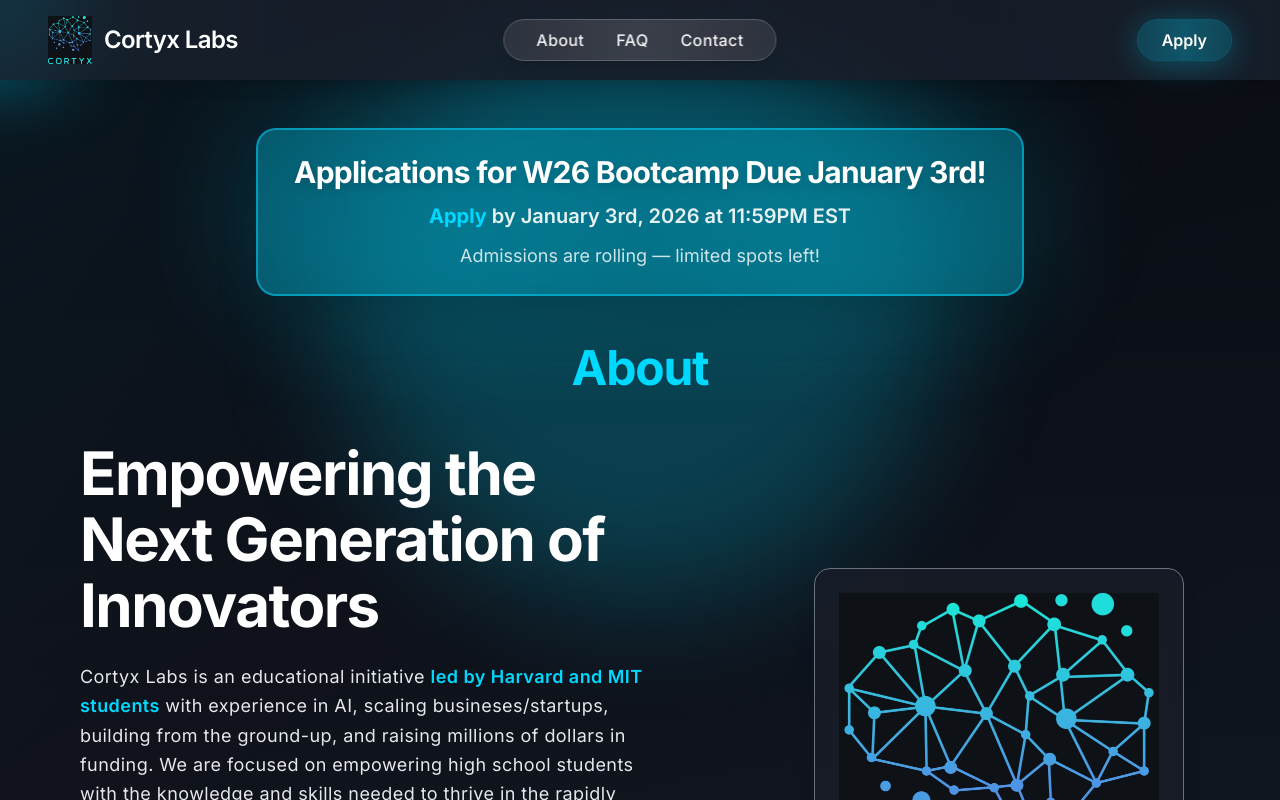
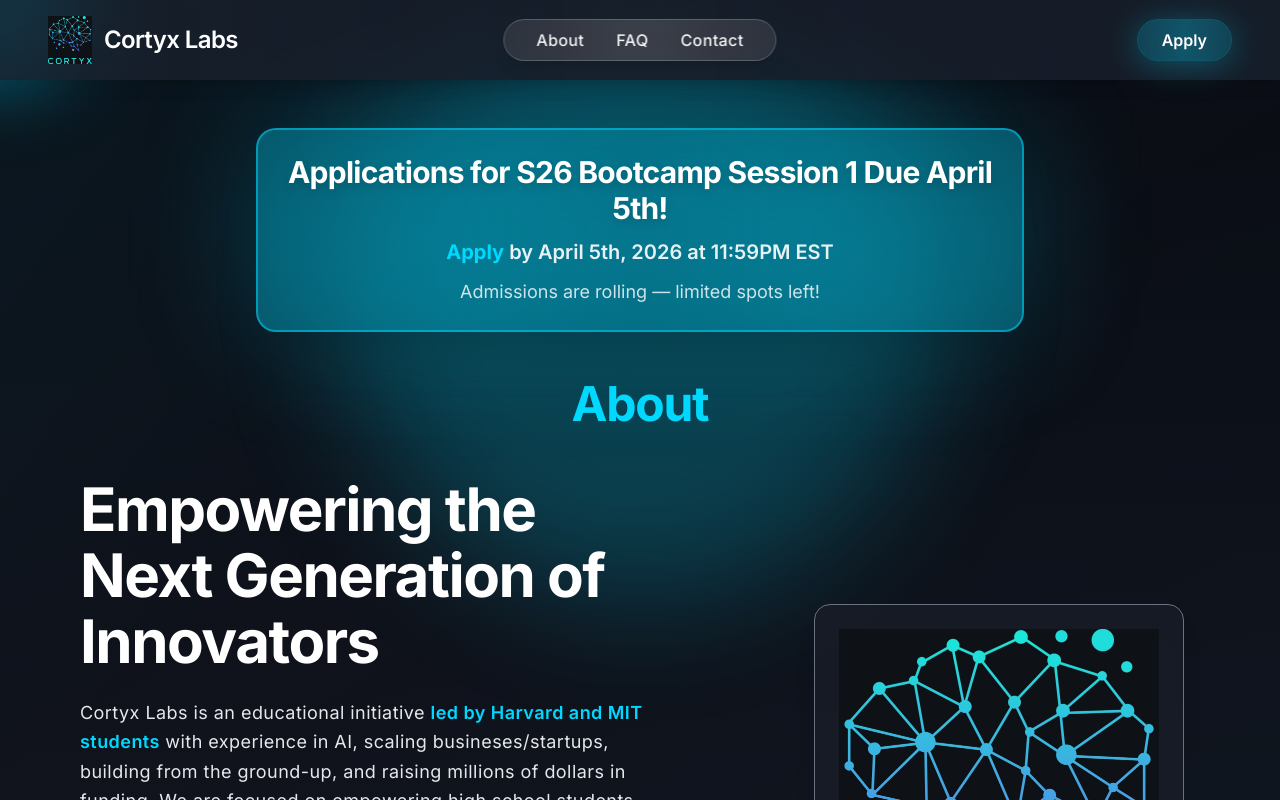
Before and after one commit to jzyzak/cortyx-site, a React (Vite) app: page /#/ in a window 1280 px wide. Built offline with nearby package versions, Linux system fonts and the light colour scheme.

Commit message:
updated wording for spring

```diff
--- a/src/pages/Home.tsx
+++ b/src/pages/Home.tsx
@@ -64,7 +64,7 @@
                 className="text-center space-y-2 sm:space-y-3"
               >
                 <h2 className="text-1xl sm:text-2xl md:text-3xl font-bold text-white tracking-tight drop-shadow-lg">
-                  Applications for W26 Bootcamp Due January 3rd!
+                  Applications for S26 Bootcamp Session 1 Due April 5th!
                 </h2>
                 <p className="text-lg sm:text-xl text-white/90 font-semibold">
                   <a
@@ -74,7 +74,7 @@
                     className="text-primary hover:underline font-bold"
                   >
                     Apply
-                  </a> by January 3rd, 2026 at 11:59PM EST
+                  </a> by April 5th, 2026 at 11:59PM EST
                 </p>
                 <p className="text-base sm:text-lg text-white/80">
                   Admissions are rolling — limited spots left!
@@ -300,7 +300,7 @@
               },
               {
                 question: "When does the program take place?",
-                answer: "Our Winter 2026 cohort has two groups. The first group will meet during the week of January 5th-9th from 7-9:30PM EST, and the second group will meet during the week of January 12th-16th from 6:30-9PM EST. If you would still like to participate in the bootcamp but are unable to find a time that works for you, please contact us to arrange accomodations."
+                answer: "Our Spring 2026 cohort has two groups. The first group will meet during the week of April 6th-10th from 7-9:30PM EST, and the second group will meet during the week of April 13th-17th from 6:30-9PM EST. If you would still like to participate in the bootcamp but are unable to find a time that works for you, please contact us to arrange accomodations."
               },
               {
                 question: "Who is eligible to apply?",
@@ -314,7 +314,7 @@
             { section: "Registration", items: [
               {
                 question: "When are applications open and when do they close?",
-                answer: "Applications are currently open for our Winter 2026 cohort! The applications will close on January 1st, 2026 at 11:59PM EST, and we will aim to notify applicants of their decisions by January 2nd. Please keep updated with our website or contact us for more information or updates."
+                answer: "Applications are currently open for our Spring 2026 cohort! The applications will close on April 5th, 2026 at 11:59PM EST, and we will aim to notify applicants of their decisions by April 6th. Please keep updated with our website or contact us for more information or updates."
               },
               {
                 question: "How much does the bootcamp cost?",
```
